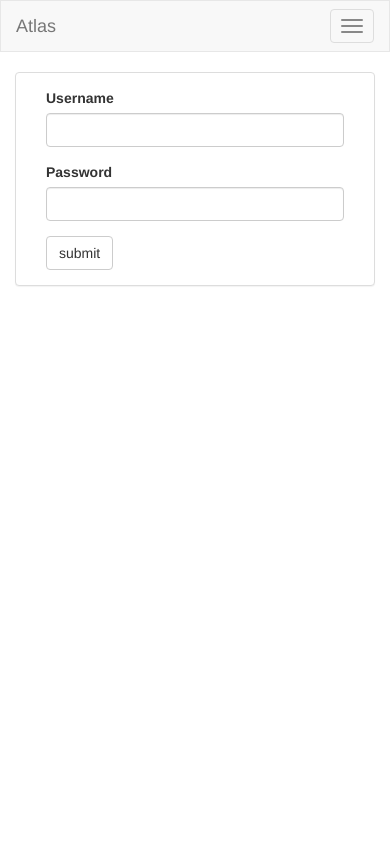
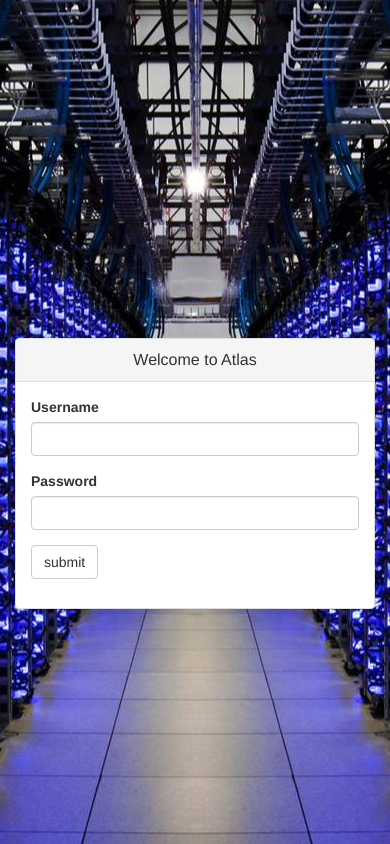
Before and after one commit to roadrunner2348/atlas, a Django app: page /user_management/login in a window 390 px wide. Run offline with Django 3.2, Linux system fonts and the light colour scheme; parts of the project's set-up code (start-up, migrations or seed data) failed here and were passed over; some libraries are stand-ins or nearby versions.

Commit message:
Login UI Changes

```diff
--- /dev/null
+++ b/atlas/static/css/atlas_login.css
@@ -0,0 +1,15 @@
+body {
+  background-image:url('/static/img/dc_background.jpg');
+  background-position: center center;
+}
+.container {
+  height:100%;
+}
+.col-md-4 {
+  position:absolute;
+  left: 0;
+  top:40%;
+  bottom:0;
+  right: 0;
+  margin:auto;
+}
--- a/atlas/user_management/templates/user_management/login.html
+++ b/atlas/user_management/templates/user_management/login.html
@@ -1,13 +1,22 @@
-{% extends 'base.html' %}
-
+<html>
+  <head>
+    <meta charset="utf-8">
+    <meta http-equiv="X-UA-Compatible" content="IE=edge">
+    <meta name="viewport" content="width=device-width, initial-scale=1">
     {% load staticfiles %}
-
-{% block title %}Login{% endblock %}
-
-{% block body_block %}
-<div class="panel panel-default col-md-4 col-md-offset-4">
+    <link rel="stylesheet" href="https://maxcdn.bootstrapcdn.com/bootstrap/3.3.6/css/bootstrap.min.css" integrity="sha384-1q8mTJOASx8j1Au+a5WDVnPi2lkFfwwEAa8hDDdjZlpLegxhjVME1fgjWPGmkzs7" crossorigin="anonymous">
+    <link rel="stylesheet" href="{% static 'css/atlas_login.css' %}">
+    <title>Welcome to Atlas</title>
+  </head>
+  <body>
+    <div class="container">
+      <div class="col-md-4">
+        <div class="panel panel-default">
+          <div class="panel-heading">
+            <center><span class="lead">Welcome to Atlas</span></center>
+          </div>
         <div class="panel-body">
-    <form id="login_form" method="post" action="/user_management/login">
+          <form id="login_form" method="post" action="{% url 'user_management:login' %}">
             {% csrf_token %}
             <div class="form-group">
               <label>Username</label>
@@ -20,12 +29,14 @@
 
             <input type="submit" class="btn btn-default" value="submit" />
           </form>
-  </div>
           {% if message %}
           <div class="alert alert-danger" role="alert">
             {{ message }}
           </div>
           {% endif %}
         </div>
-
-{% endblock %}
+      </div>
+    </div>
+  </div>
+  </body>
+</html>
--- a/atlas/user_management/urls.py
+++ b/atlas/user_management/urls.py
@@ -1,6 +1,6 @@
 from django.conf.urls import url
 from . import views
-
+app_name = "user_management"
 urlpatterns = [
     url(r'^login', views.user_login, name = 'login'),
     url(r'^logout', views.user_logout, name = 'logout'),
```
Also changed, not shown: atlas/static/img/dc_background.jpg (added). Lines whose indentation alone changed are shown as unchanged.
